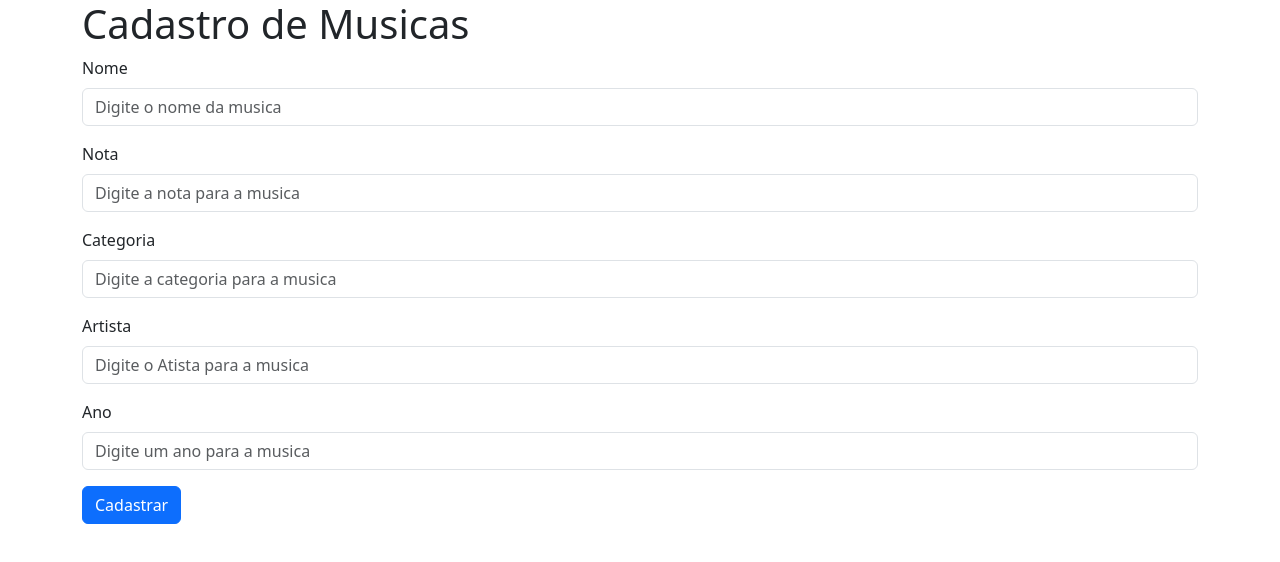
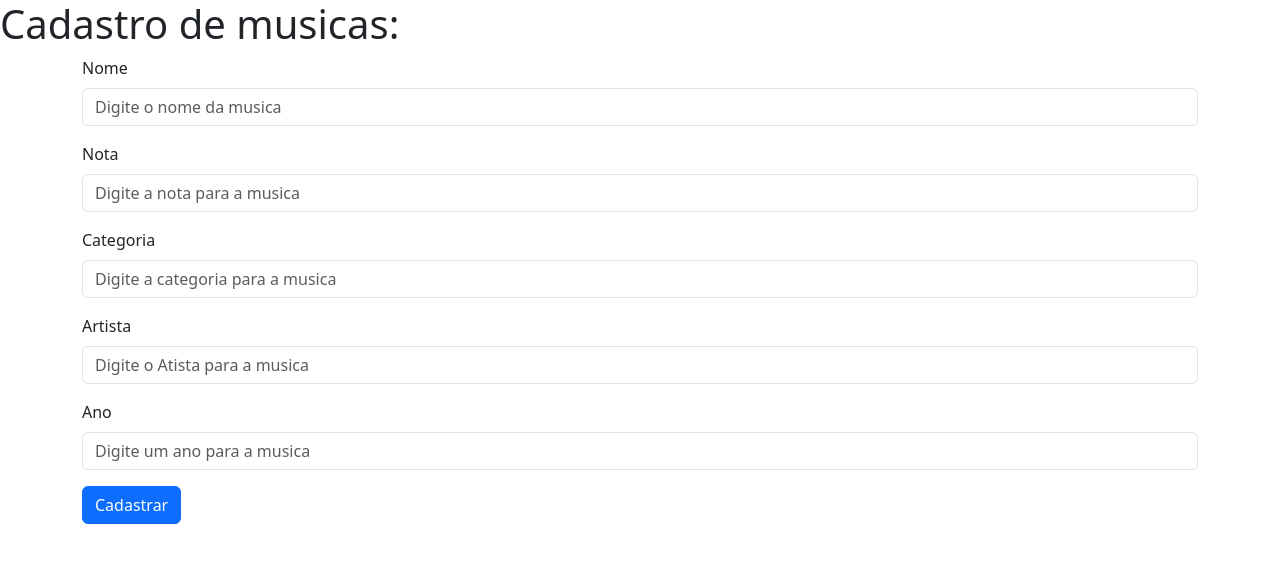
Before and after one commit to Calebe-Dev/Projeto-Lista-De-Musicas---ADS-3-sem---prog...web, an Angular app: page /musica/1 in a window 1280 px wide. Shown: the top 562 px of the page. Built offline with nearby package versions, Linux system fonts and the light colour scheme.

Commit message:
add atualizacao no readme e editando front

```diff
--- a/src/app/app.component.html
+++ b/src/app/app.component.html
@@ -1 +1,4 @@
+<div class="display-5">
+    <h1>Cadastro de musicas:</h1>
+</div>
 <router-outlet></router-outlet>
--- a/src/app/formulario-musicas/formulario-musicas.component.html
+++ b/src/app/formulario-musicas/formulario-musicas.component.html
@@ -1,5 +1,4 @@
 <div class="container">
-    <h1>Cadastro de Musicas</h1>
     <div class="mb-3">
         <label for="name" class="form-label">Nome</label>
         <input type="text" class="form-control" id="name" placeholder="Digite o nome da musica">
--- a/src/app/tabela-de-musicas/tabela-de-musicas.component.html
+++ b/src/app/tabela-de-musicas/tabela-de-musicas.component.html
@@ -1,7 +1,4 @@
 <div class="container">
-  <div class="display-5">
-    <h1>Cadastro de musicas:</h1>
-  </div>
     <table class="table">
         <thead>
             <tr>
```
